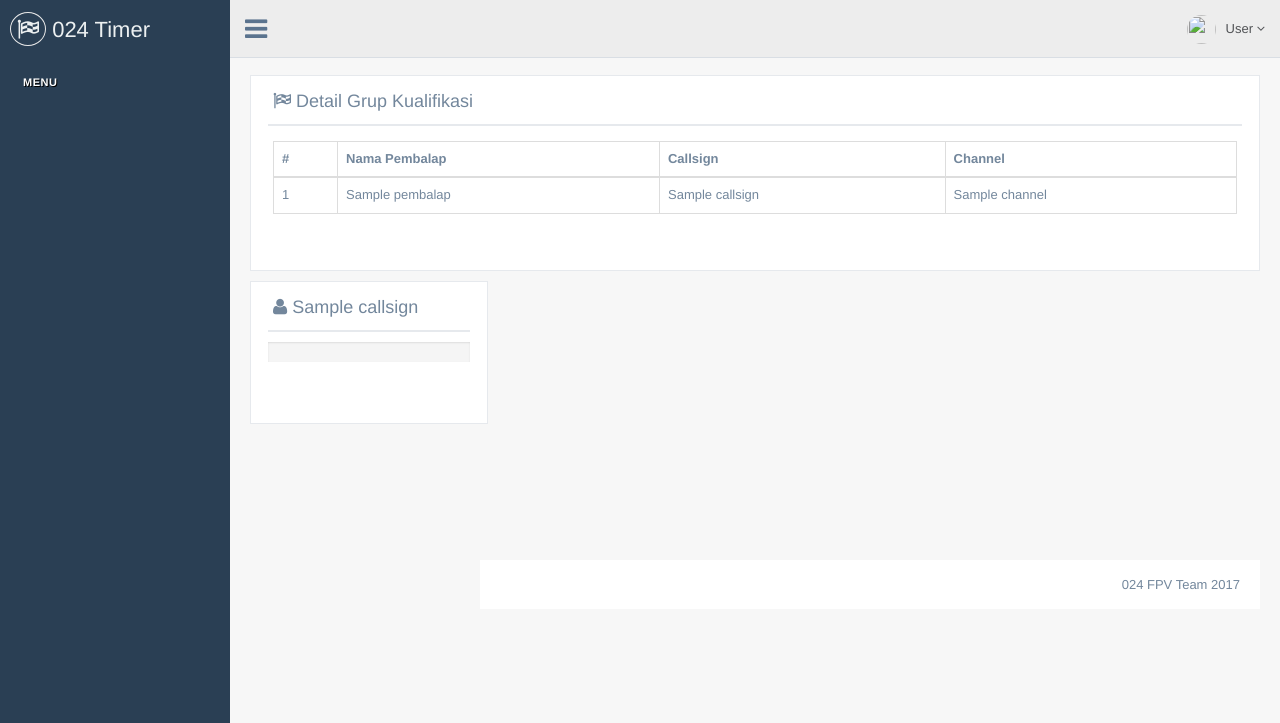
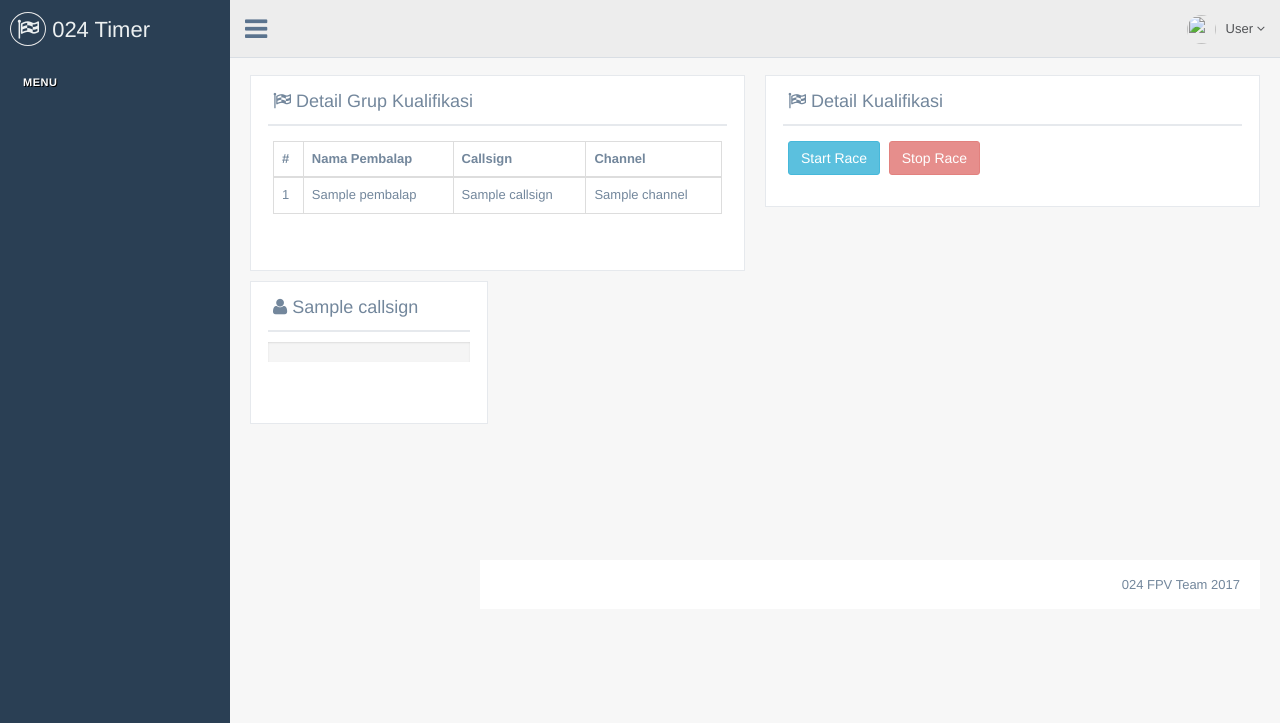
Before and after one commit to masulfauzi/024-lap-timer, a PHP site: template WEB/apps/app/views/kualifikasi/detail_grup.php in a window 1280 px wide. Shown: the top 723 px of the page. Run offline with PHP 8.4, Linux system fonts and the light colour scheme; the template is opened without the code that fills it: most values are stand-ins (such as "Sample title", 1, 10 or a date in 2020); data that the repository does not hold is empty.

Commit message:
memperbaiki sistem kualifikasi

```diff
--- a/WEB/apps/app/views/kualifikasi/detail_grup.php
+++ b/WEB/apps/app/views/kualifikasi/detail_grup.php
@@ -43,36 +43,47 @@
     }
 </script>
 
-<!--
 <script type="text/javascript">
+    jQuery(document).ready(function($){
+        $(".start_race").on("click",function(){
+	        document.getElementById('start_race').disabled = true;
 
-//Calling function
-repeatAjax();
+	        document.getElementById("timer").innerHTML = "5";
+	        setTimeout(function() {
+			    document.getElementById("timer").innerHTML = "4";
+			    setTimeout(function() {
+				    document.getElementById("timer").innerHTML = "3";
+				    setTimeout(function() {
+					    document.getElementById("timer").innerHTML = "2";
+					    setTimeout(function() {
+						    document.getElementById("timer").innerHTML = "1";
+						    setTimeout(function() {
+							    document.getElementById("timer").innerHTML = "GO!!";
+							    document.getElementById('stop_race').disabled = false;
+							    setTimeout(function() {
+								    $.ajax({
+						                url: "<?php echo $this->location('kualifikasi/start_race') ?>",
+						                type: "POST",
+						                data: { start: 1 }
+						            });
+								}, 1000);
+							}, 1000);
+						}, 1000);
+					}, 1000);
+				}, 1000);
+			}, 1000);
 
+        });
+    });
+</script>
 
-function repeatAjax(){
-jQuery.ajax({
-          type: "POST",
-          url: '<?php echo $this->location('kualifikasi/get_sinyal') ?>',
-          dataType: 'json',
-          success: function(resp) {
-            document.getElementById('sinyal1').style.width = "60%";
-
-          },
-          complete: function() {
-                setTimeout(repeatAjax,100); //After completion of request, time to redo it after a second
-             }
-        });
-}
-</script>
--->
         <div class="" style="min-height: 550px;">
           <div class="page-title">
           </div>
           <div class="clearfix"></div>
 
           <div class="row">
-            <div class="col-md-12 col-sm-12 col-xs-12">
+            <div class="col-md-6 col-sm-6 col-xs-6">
               <div class="x_panel">
                 <div class="x_title">
                   <h2><i class="fa fa-flag-checkered "></i> Detail Grup Kualifikasi <small></small></h2>
@@ -115,6 +126,25 @@ jQuery.ajax({
               </div>
             </div>
 
+            <div class="col-md-6 col-sm-6 col-xs-6">
+              <div class="x_panel">
+                <div class="x_title">
+                  <h2><i class="fa fa-flag-checkered "></i> Detail Kualifikasi <small></small></h2>
+                  <div align="right"></div>
+                  <div class="clearfix"></div>
+                </div>
+                <div class="x_content">
+
+		            <button id="start_race" class="btn btn-info start_race">Start Race</button>
+		            <button id="stop_race" disabled="" class="btn btn-danger">Stop Race</button>
+
+<!-- 		            <div id="timer" style="font-size: 1000;"></div> -->
+		            <h1 id="timer"></h1>
+
+                </div>
+              </div>
+            </div>
+
         </div>
 
         <div class="row">
--- a/WEB/apps/app/views/kualifikasi/get_sinyal.php
+++ b/WEB/apps/app/views/kualifikasi/get_sinyal.php
@@ -2,4 +2,4 @@
 	$sinyal_tampil = $sinyal->sinyal/2;
 ?>
 <div id="sinyal" class="progress-bar" role="progressbar" style="width: <?php echo $sinyal_tampil ?>%;" aria-valuenow="20" aria-valuemin="0" aria-valuemax="200" data-toggle="tooltip" data-placement="top" title="Sinyal">
-					</div>
+</div>
```
Also changed, not shown: WEB/apps/app/Controllers/Kualifikasi.php (+30 -0 lines), WEB/apps/app/Models/mkualifikasi.php (+22 -0 lines), WEB/apps/app/views/kualifikasi/catatan_waktu.php (+3 -4 lines).
